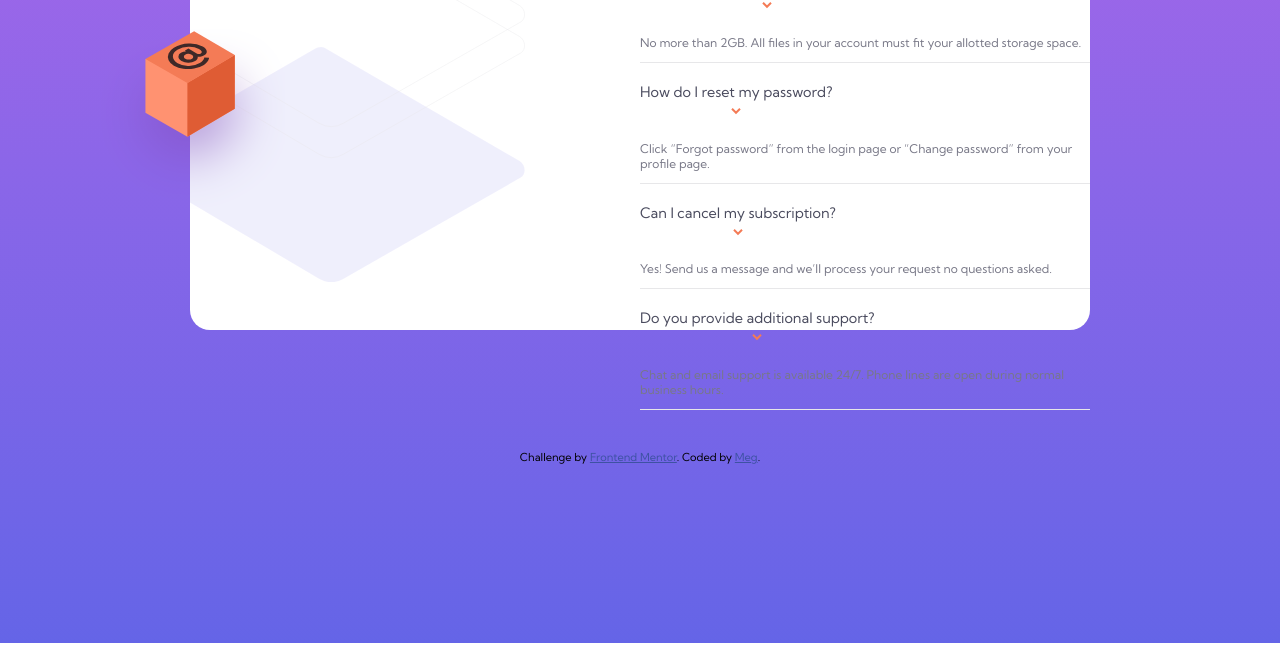
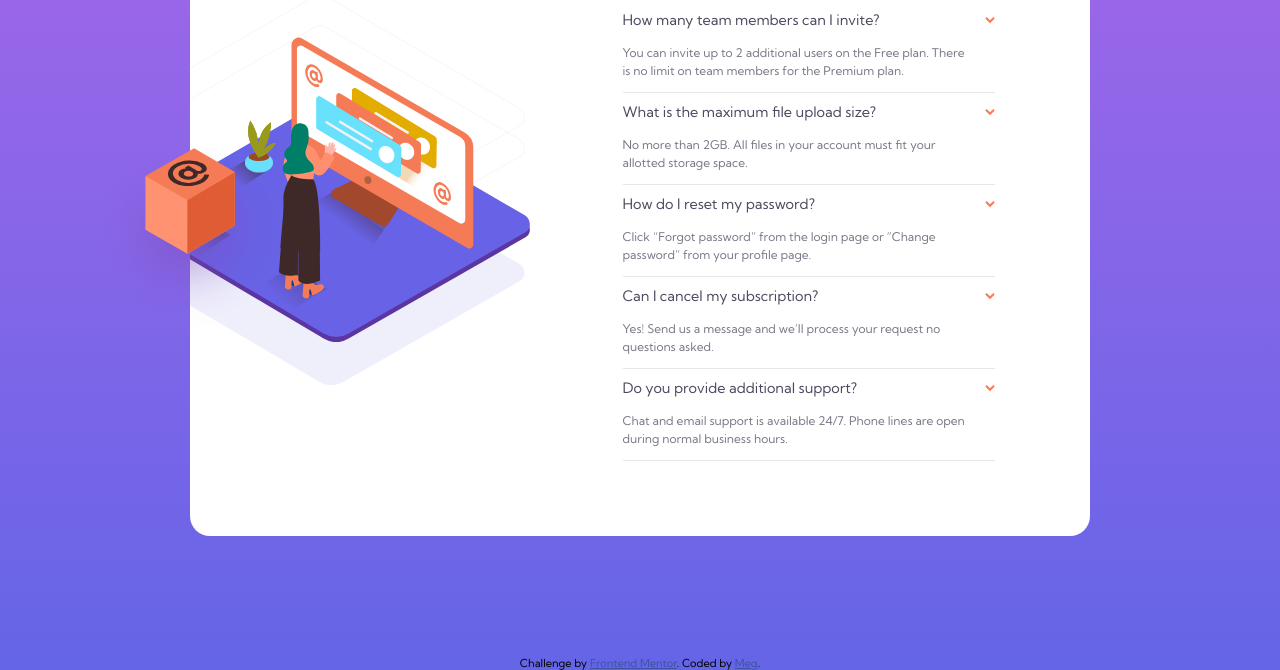
Before and after one commit to mbarnstien/faq-accordion-card, a plain HTML site: page index.html in a window 1280 px wide. Shown: the part 277-947 px from the top of the page. Before the commit the page ends 920 px from the top, so only its background shows below. Drawn offline with Linux system fonts and the light colour scheme.

Commit message:
HTML corrections and arrow styles

```diff
--- a/css/main.css
+++ b/css/main.css
@@ -49,24 +49,39 @@ body {
 
 .accordion-item {
     border-bottom: 1px hsl(240, 5%, 91%) solid;
+    margin: auto 20px;
 }
 
 .accordion-h {
+    display: flex;
+    justify-content: space-between;
+    align-items: center;
+    width: 100%;
     border: none;
     background: transparent;
+    margin-bottom: 15px;
     padding: 0;
     font-size: 0.60em;
     font-family: 'Kumbh sans', sans-serif;
     color: hsl(237, 12%, 33%);
+    text-align: left;
 }
 
-.arrow {
-    margin: 0;
+.accordion-h::after {
+    content: '';
+    width: 10px;
+    height: 10px;
+    background-image: url('../images/icon-arrow-down.svg');
+    background-repeat: no-repeat;
+    background-size: contain;
+    background-position: center center;
 }
 
 .accordion-p {
     font-size: 0.75em;
+    line-height: 1.5em;
     color: hsl(240, 6%, 50%);
+    margin-right: 20px;
 }
 
 h1 {
@@ -74,6 +89,14 @@ h1 {
     font-size: 2em;
 }
 
+h2 {
+    margin-top: 10px;
+    margin-bottom: 10px;
+}
+
+.bold {
+    font-weight: 700;
+} /**For Javascript when accordion is opened**/
 
 /**Footer Styles**/
 
@@ -112,6 +135,10 @@ footer a {
         display: none;
     }
 
+    #desktop-img {
+        display: flex;
+    }
+
     .img-container, .text-container {
         flex: 1;
     }
@@ -129,4 +156,9 @@ footer a {
         padding-right: 30px;
         transform: translateX(-60px);
     }
+
+    .text-container {
+        margin: 75px 75px 75px 0;
+    }
+
 }
--- a/index.html
+++ b/index.html
@@ -27,9 +27,6 @@
           <h2>
             <button class="accordion-h">
               How many team members can I invite?
-              <figure class="arrow">
-                <img src="images/icon-arrow-down.svg" alt="arrow" />
-              </figure>
             </button>
           </h2>
           <div class="accordion-collapse">
@@ -42,9 +39,6 @@
           <h2>
             <button class="accordion-h">
               What is the maximum file upload size?
-              <figure class="arrow">
-                <img src="images/icon-arrow-down.svg" alt="arrow" />
-              </figure>
             </button>
           </h2>
           <div class="accordion-collapse">
@@ -57,9 +51,6 @@
           <h2>
             <button class="accordion-h">
               How do I reset my password?
-              <figure class="arrow">
-                <img src="images/icon-arrow-down.svg" alt="arrow" />
-              </figure>
             </button>
           </h2>
           <div class="accordion-collapse">
@@ -72,9 +63,6 @@
           <h2>
             <button class="accordion-h">
               Can I cancel my subscription?
-              <figure class="arrow">
-                <img src="images/icon-arrow-down.svg" alt="arrow" />
-              </figure>
             </button>
           </h2>
           <div class="accordion-collapse">
@@ -87,9 +75,6 @@
           <h2>
             <button class="accordion-h">
               Do you provide additional support?
-              <figure class="arrow">
-                <img src="images/icon-arrow-down.svg" alt="arrow" />
-              </figure>
             </button>
           </h2>
           <div class="accordion-collapse">
```
